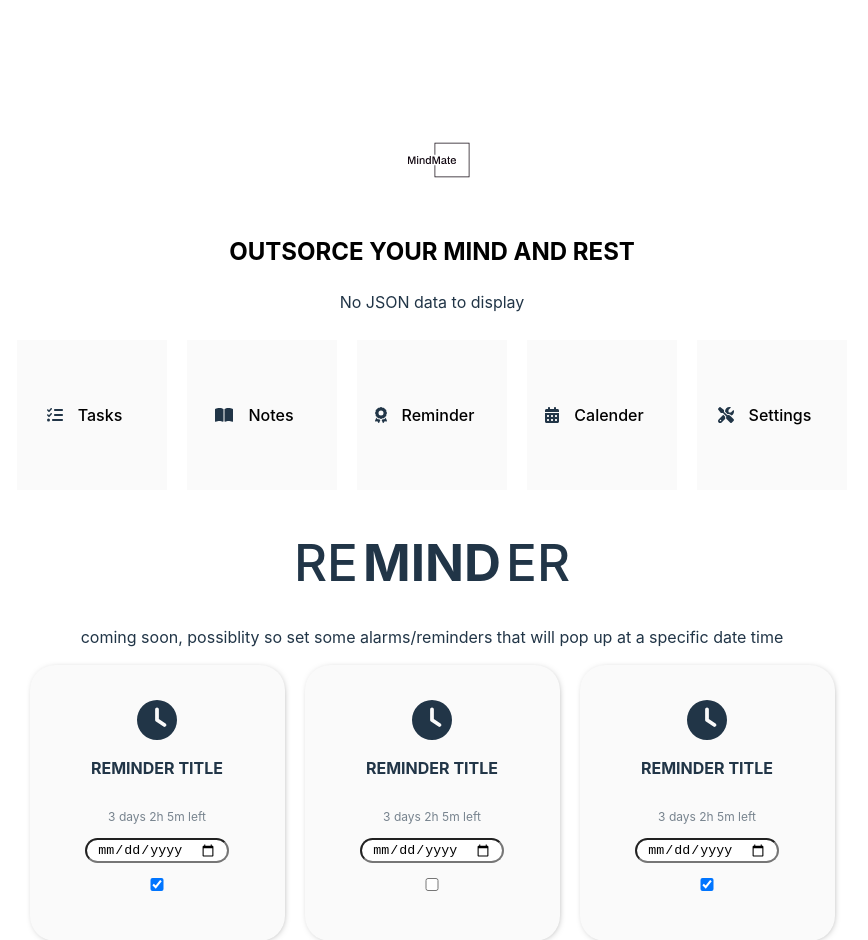
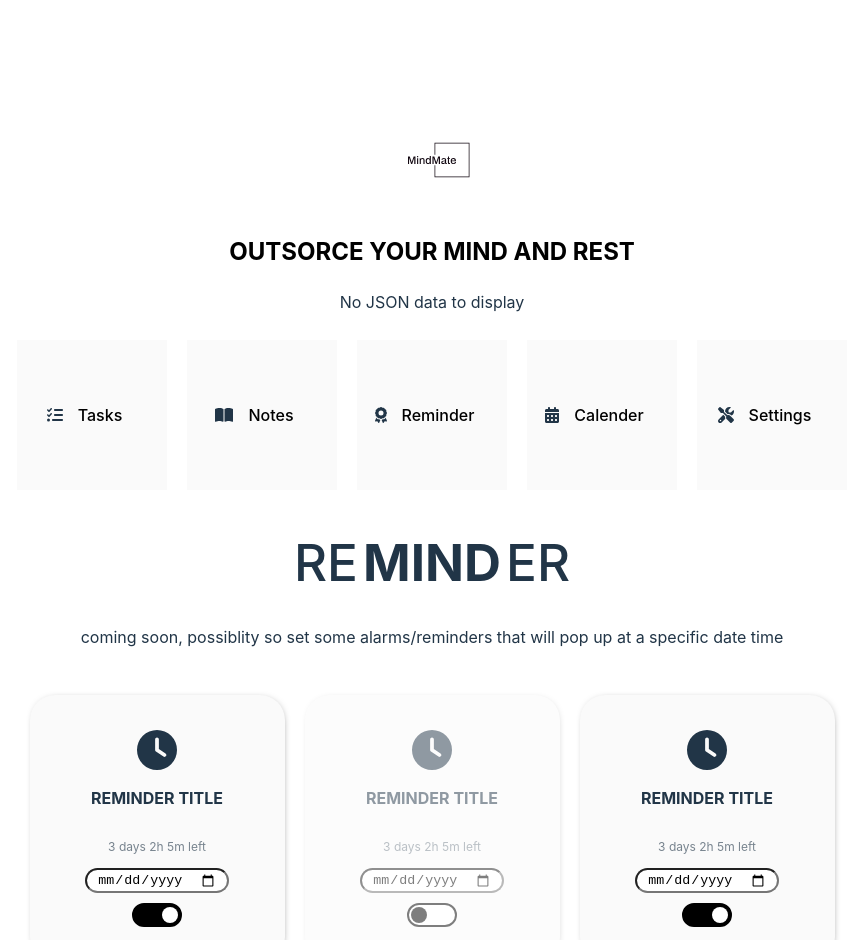
Before and after one commit to Paulalbo/MindMate, a React (Vite) app: page /reminder in a window 1280 px wide. Shown: the top 940 px of the page, without its empty margins (215-1083 px from the left). Built offline with nearby package versions, Linux system fonts and the light colour scheme.

Commit message:
Update checkbox to toggle

```diff
--- a/src/component/ReminderTask/ReminderTask.tsx
+++ b/src/component/ReminderTask/ReminderTask.tsx
@@ -7,23 +7,23 @@ interface ReminderTaskProps {
 }
 
 const ReminderTask: React.FC<ReminderTaskProps> = ({ status }) => {
-  //const jsonData = localStorage.getItem("mindMateData");
-  //const storedData = jsonData ? JSON.parse(jsonData) : "";
-
   return (
-    <div className="reminder">
+    <div className={`reminder ${status ? "reminder--active" : ""}`}>
       <FontAwesomeIcon className="reminder__icon" icon={faClock} />
       <h3 className="reminder__heading">Reminder Title</h3>
       <p className="reminder__time-left">
         3 days 2h 5m <span>left</span>
       </p>
       <div className="reminder__details">
-        <input type="date" className="reminder__date"></input>
-        <input
-          type="checkbox"
-          className="reminder__checkbox"
-          checked={status ? true : false}
-        ></input>
+        <input type="date" className="reminder__date" />
+        <label class="switch">
+          <input
+            type="checkbox"
+            className="reminder__checkbox"
+            checked={status ? true : false}
+          />
+          <span className="slider round"></span>
+        </label>
       </div>
     </div>
   );
--- a/src/component/ReminderTask/style.css
+++ b/src/component/ReminderTask/style.css
@@ -18,6 +18,11 @@
           box-shadow: 1px 1px 10px -6px #000000;
   width: 30%;
   padding: 35px 25px;
+  opacity: 0.5;
+}
+
+.reminder--active {
+  opacity: 1;
 }
 
 .reminder__time-left {
@@ -35,6 +40,7 @@
   -ms-flex-wrap: wrap;
       flex-wrap: wrap;
   gap: 20px;
+  padding: 30px 0;
 }
 
 .reminder__icon {
@@ -50,10 +56,17 @@
   display: -webkit-box;
   display: -ms-flexbox;
   display: flex;
+  -webkit-box-pack: center;
+      -ms-flex-pack: center;
+          justify-content: center;
+  -webkit-box-align: center;
+      -ms-flex-align: center;
+          align-items: center;
   -webkit-box-orient: vertical;
   -webkit-box-direction: normal;
       -ms-flex-direction: column;
           flex-direction: column;
+  gap: 10px;
 }
 
 .reminder__date {
@@ -63,5 +76,6 @@
 
 .reminder__checkbox {
   margin: 15px 20px;
+  opacity: 1;
 }
 /*# sourceMappingURL=style.css.map */
--- a/src/component/ReminderTask/style.sass
+++ b/src/component/ReminderTask/style.sass
@@ -8,6 +8,9 @@
     box-shadow: 1px 1px 10px -6px #000000
     width: 30%
     padding: 35px 25px
+    opacity: 0.5
+    &--active
+        opacity: 1
 
     &__time-left
         font-size: 12px
@@ -18,6 +21,7 @@
         justify-content: center
         flex-wrap: wrap
         gap: 20px
+        padding: 30px 0
 
     &__icon
         font-size: 40px
@@ -28,7 +32,10 @@
 
     &__details
         display: flex
+        justify-content: center
+        align-items: center
         flex-direction: column
+        gap: 10px
 
     &__date
         border-radius: 25px
@@ -36,3 +43,4 @@
 
     &__checkbox
         margin: 15px 20px
+        opacity: 1
--- a/src/index.css
+++ b/src/index.css
@@ -130,3 +130,56 @@ h1 b {
 .settings div {
   margin: 5px 0;
 }
+
+
+
+.switch {
+  position: relative;
+  display: inline-block;
+  width: 50px;
+  height: 24px;
+}
+
+.switch input {
+  opacity: 0;
+  width: 0;
+  height: 0;
+}
+
+.slider {
+  position: absolute;
+  cursor: pointer;
+  top: 0;
+  left: 0;
+  right: 0;
+  bottom: 0;
+  background-color: #fff;
+  transition: .4s;
+  border: 2px solid #000;
+  border-radius: 34px;
+}
+
+.slider:before {
+  position: absolute;
+  content: "";
+  height: 16px;
+  width: 16px;
+  left: 2px;
+  bottom: 2px;
+  background-color: #000;
+  transition: .4s;
+  border-radius: 50%;
+}
+
+input:checked + .slider {
+  background-color: #000;
+}
+
+input:focus + .slider {
+  box-shadow: 0 0 1px #000;
+}
+
+input:checked + .slider:before {
+  transform: translateX(26px);
+  background-color: #fff;
+}
```
Also changed, not shown: 1 other file (tests, documents, lock files or other folders).
